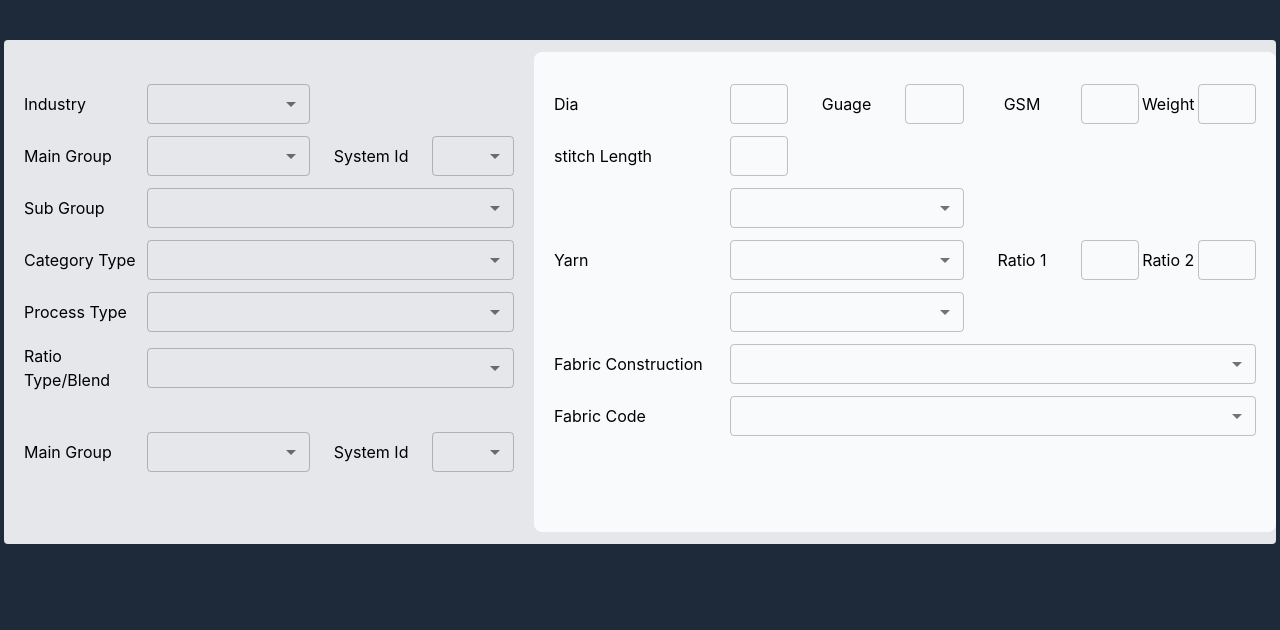
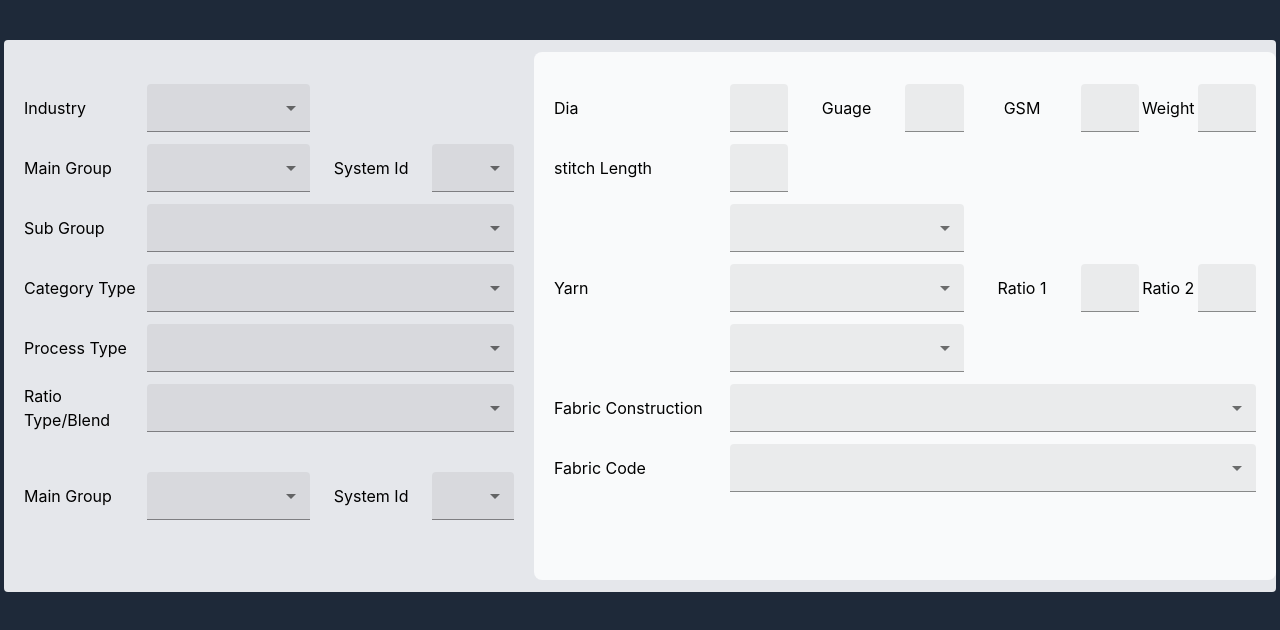
Before and after one commit to anwar108658/erp-form, a React (Vite) app: page /form in a window 1280 px wide. Shown: the top 630 px of the page. Built offline with nearby package versions, Linux system fonts and the light colour scheme.

Commit message:
add some

```diff
--- a/src/pages/Form.jsx
+++ b/src/pages/Form.jsx
@@ -11,6 +11,7 @@ const Form = () => {
                 <div className="mt-3 grid grid-cols-12 items-center">
                     <label className="col-span-3" htmlFor="demo">Industry</label>
                     <Select
+                        variant="filled"
                         className="col-span-4"
                         labelId="demo"
                         id="demo"
@@ -24,6 +25,7 @@ const Form = () => {
                 <div className="mt-3 grid grid-cols-12 items-center">
                     <label className="col-span-3" htmlFor="demo">Main Group</label>
                     <Select
+                        variant="filled"
                         className="col-span-4"
                         labelId="demo"
                         id="demo"
@@ -35,6 +37,7 @@ const Form = () => {
                     </Select>
                     <label className="col-span-3 text-center">System Id</label>
                     <Select
+                        variant="filled"
                         className="col-span-2"
                         labelId="demo"
                         id="demo"
@@ -48,6 +51,7 @@ const Form = () => {
                 <div className="mt-3 grid grid-cols-12 items-center">
                     <label className="col-span-3" htmlFor="demo">Sub Group</label>
                     <Select
+                        variant="filled"
                         className="col-span-9"
                         labelId="demo"
                         id="demo"
@@ -61,6 +65,7 @@ const Form = () => {
                 <div className="mt-3 grid grid-cols-12 items-center">
                     <label className="col-span-3" htmlFor="demo">Category Type</label>
                     <Select
+                        variant="filled"
                         className="col-span-9"
                         labelId="demo"
                         id="demo"
@@ -74,6 +79,7 @@ const Form = () => {
                 <div className="mt-3 grid grid-cols-12 items-center">
                     <label className="col-span-3" htmlFor="demo">Process Type</label>
                     <Select
+                        variant="filled"
                         className="col-span-9"
                         labelId="demo"
                         id="demo"
@@ -87,6 +93,7 @@ const Form = () => {
                 <div className="mt-3 grid grid-cols-12 items-center">
                     <label className="col-span-3" htmlFor="demo">Ratio Type/Blend</label>
                     <Select
+                        variant="filled"
                         className="col-span-9"
                         labelId="demo"
                         id="demo"
@@ -100,6 +107,7 @@ const Form = () => {
                 <div className="my-10 grid grid-cols-12 items-center">
                     <label className="col-span-3" htmlFor="demo">Main Group</label>
                     <Select
+                        variant="filled"
                         className="col-span-4"
                         labelId="demo"
                         id="demo"
@@ -111,6 +119,7 @@ const Form = () => {
                     </Select>
                     <label className="col-span-3 text-center">System Id</label>
                     <Select
+                        variant="filled"
                         className="col-span-2"
                         labelId="demo"
                         id="demo"
@@ -125,21 +134,22 @@ const Form = () => {
             <div className="col-span-7 bg-gray-50 p-5 rounded-lg">
                 <div className="mt-3 grid grid-cols-12 items-center">
                     <label className="col-span-3" htmlFor="demo">Dia</label>
-                    <TextField size="small" className="col-span-1"/>
+                    <TextField variant='filled' size="small" className="col-span-1"/>
                     <label className="col-span-2 text-center" htmlFor="demo">Guage</label>
-                    <TextField size="small" className="col-span-1"/>
+                    <TextField variant='filled' size="small" className="col-span-1"/>
                     <label className="col-span-2 text-center" htmlFor="demo">GSM</label>
-                    <TextField size="small" className="col-span-1"/>
+                    <TextField variant='filled' size="small" className="col-span-1"/>
                     <label className="col-span-1 text-center" htmlFor="demo">Weight</label>
-                    <TextField size="small" className="col-span-1"/>
+                    <TextField variant='filled' size="small" className="col-span-1"/>
                 </div>
                 <div className="mt-3 grid grid-cols-12 items-center">
                     <label className="col-span-3" htmlFor="demo">stitch Length</label>
-                    <TextField size="small" className="col-span-1"/>
+                    <TextField variant='filled' size="small" className="col-span-1"/>
                 </div>
                 <div className="mt-3 grid grid-cols-12 items-center">
                     <label className="col-span-3" htmlFor="demo"></label>
                     <Select
+                        variant="filled"
                         className="col-span-4"
                         labelId="demo"
                         id="demo"
@@ -153,6 +163,7 @@ const Form = () => {
                 <div className="mt-3 grid grid-cols-12 items-center">
                     <label className="col-span-3" htmlFor="demo">Yarn</label>
                     <Select
+                        variant="filled"
                         className="col-span-4"
                         labelId="demo"
                         id="demo"
@@ -163,13 +174,14 @@ const Form = () => {
                         <MenuItem value={30}>Thirty</MenuItem>
                     </Select>
                     <label className="col-span-2 text-center" htmlFor="demo">Ratio 1</label>
-                    <TextField size="small" className="col-span-1"/>
+                    <TextField variant='filled' size="small" className="col-span-1"/>
                     <label className="col-span-1 text-center" htmlFor="demo">Ratio 2</label>
-                    <TextField size="small" className="col-span-1"/>
+                    <TextField variant='filled' size="small" className="col-span-1"/>
                 </div>
                 <div className="mt-3 grid grid-cols-12 items-center">
                     <label className="col-span-3" htmlFor="demo"></label>
                     <Select
+                        variant="filled"
                         className="col-span-4"
                         labelId="demo"
                         id="demo"
@@ -183,6 +195,7 @@ const Form = () => {
                 <div className="mt-3 grid grid-cols-12 items-center">
                     <label className="col-span-3" htmlFor="demo">Fabric Construction</label>
                     <Select
+                        variant="filled"
                         className="col-span-9"
                         labelId="demo"
                         id="demo"
@@ -196,6 +209,7 @@ const Form = () => {
                 <div className="mt-3 grid grid-cols-12 items-center">
                     <label className="col-span-3" htmlFor="demo">Fabric Code</label>
                     <Select
+                        variant="filled"
                         className="col-span-9"
                         labelId="demo"
                         id="demo"
```
